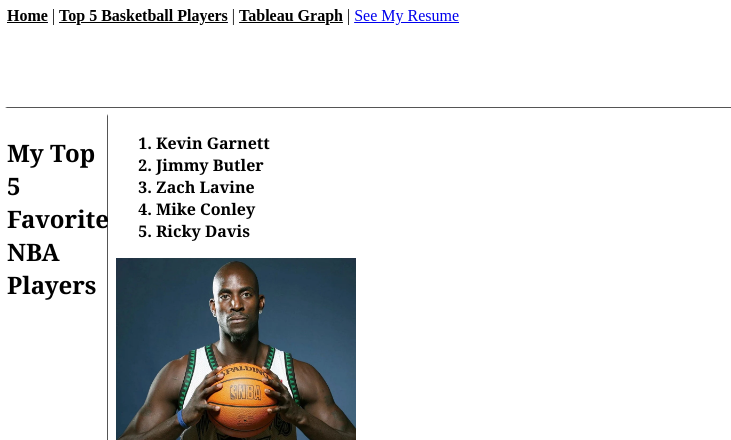
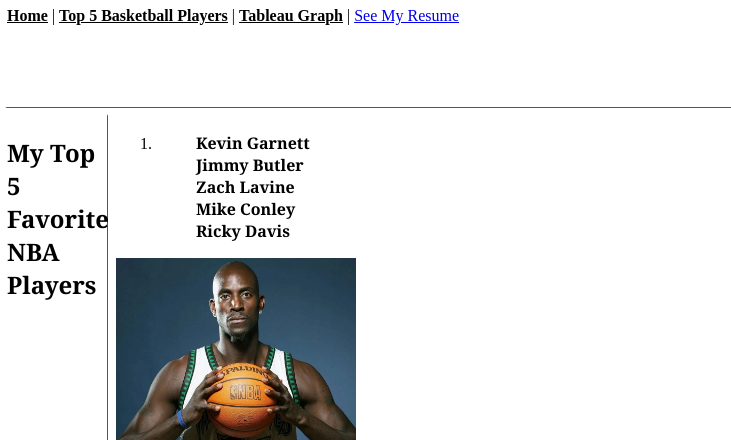
Before and after one commit to calebnimmer/IS201_Final, a plain HTML site: page html/myhobby.html in a window 1280 px wide. Shown: the top 440 px of the page, without its empty margins (0-731 px from the left). Drawn offline with Linux system fonts and the light colour scheme.

Commit message:
Update myhobby.html

```diff
--- a/html/myhobby.html
+++ b/html/myhobby.html
@@ -22,11 +22,13 @@
 
     <div class="common mainbody">
           <ol>
-            <li class="body_2">Kevin Garnett</li>
-            <li class="body_2">Jimmy Butler</li>
-            <li class="body_2">Zach Lavine</li>
-            <li class="body_2">Mike Conley</li>
-            <li class="body_2">Ricky Davis</li>
+              <li>
+                  <ul class="body_2">Kevin Garnett</ul>
+                  <ul class="body_2">Jimmy Butler</ul>
+                  <ul class="body_2">Zach Lavine</ul>
+                  <ul class="body_2">Mike Conley</ul>
+                  <ul class="body_2">Ricky Davis</ul>
+              </li>
         </ol>
         <img src="../assets/img/kevin_garnett.webp" alt="kevin_garnett" height="200"><br>
         <iframe width="560" height="315" src="https://www.youtube.com/embed/UznV50oMSK0?si=IrEJWWRuDEa5JTRY" title="YouTube video player" frameborder="0" allow="accelerometer; autoplay; clipboard-write; encrypted-media; gyroscope; picture-in-picture; web-share" referrerpolicy="strict-origin-when-cross-origin" allowfullscreen></iframe>
```
